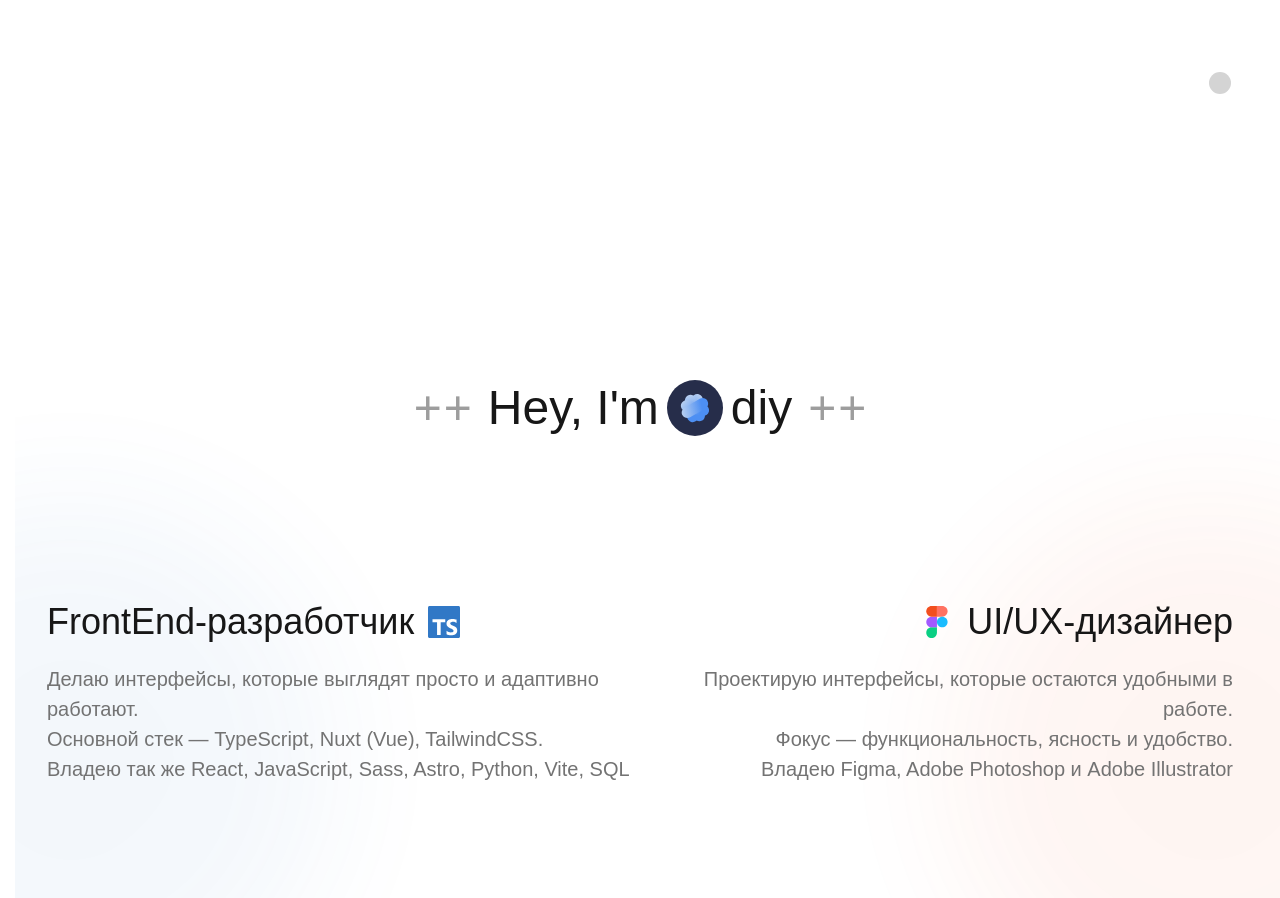
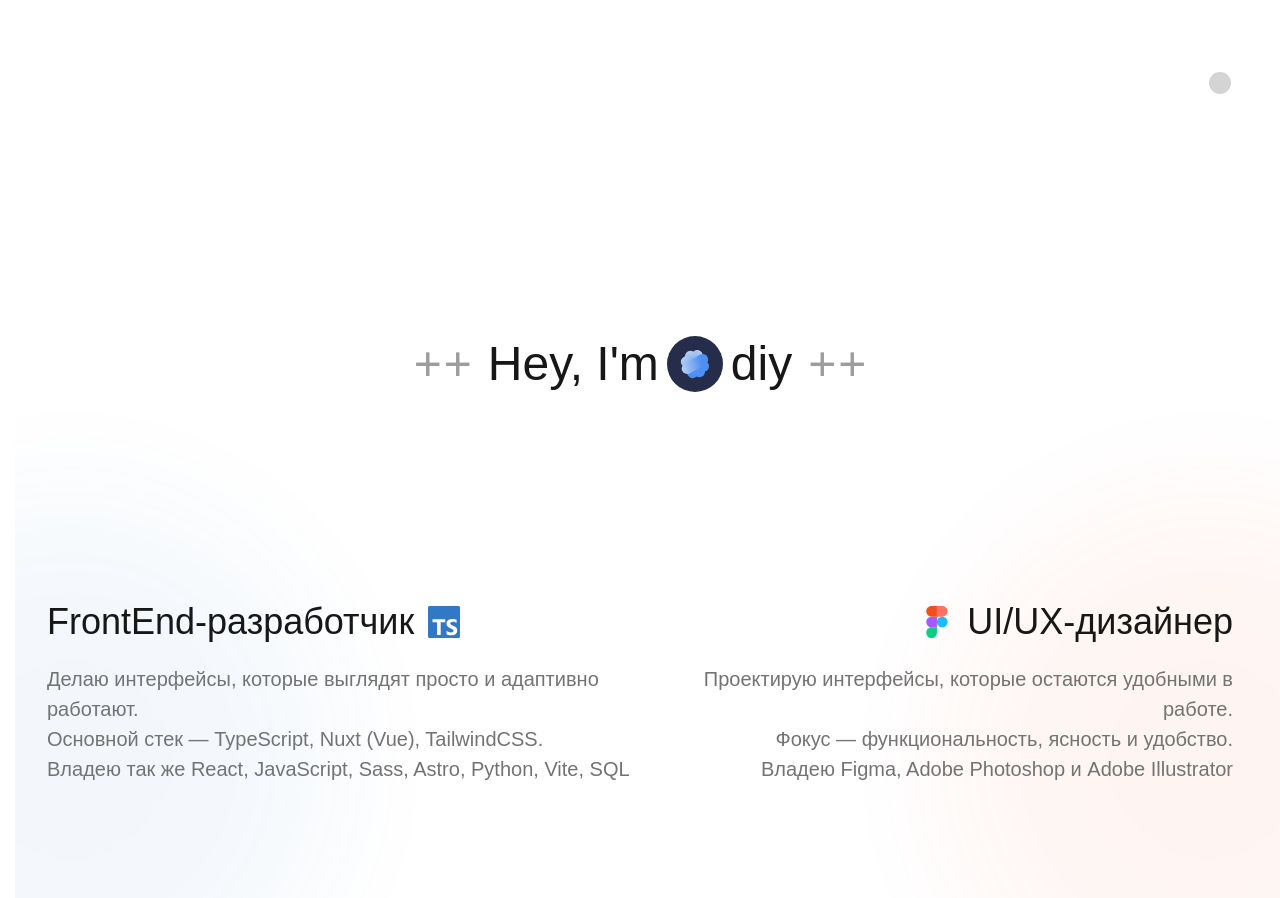
Before and after one commit to j0u1/www, a Next.js app: page / in a window 1280 px wide. Shown: the top 898 px of the page. Built offline with nearby package versions, Linux system fonts and the light colour scheme.

Commit message:
fix(Hero): adjust min-height and refine H1 component styling for better layout

```diff
--- a/app/components/Main/Hero.tsx
+++ b/app/components/Main/Hero.tsx
@@ -6,9 +6,9 @@ import Skills from "./Skills";
 export default function Hero() {
   return (
     // lg:h-[85dvh]
-    <section className="relative min-h-200 lg:min-h-162.5 lg:h-[94dvh] flex items-center justify-center">
+    <section className="relative min-h-[97dvh] lg:min-h-162.5 lg:h-[94dvh] flex items-center justify-center">
       <Links />
-      <H1 className="flex items-center gap-4 group">
+      <H1 className="flex items-center gap-4 group h-full md:pb-30 xl:pb-22 duration-300 transition-all">
         <Cross />
         <span className="flex gap-2 items-center">Hey, I'm <LogoAndAvatar /> diy</span>
         <Cross />
```
